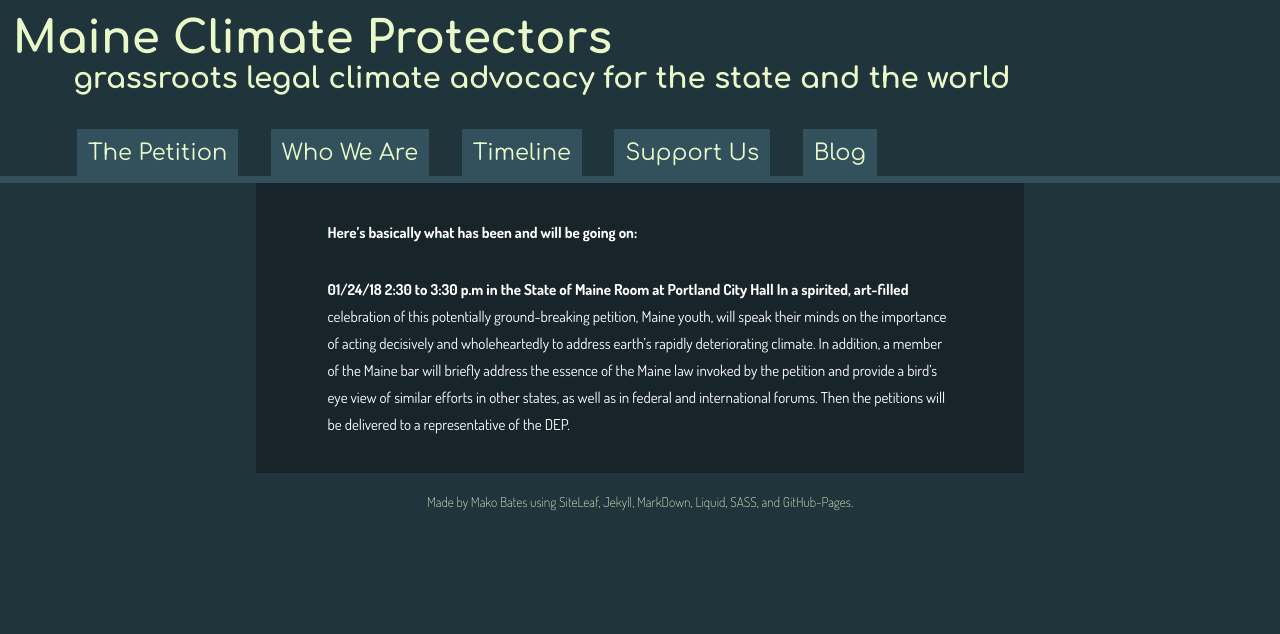
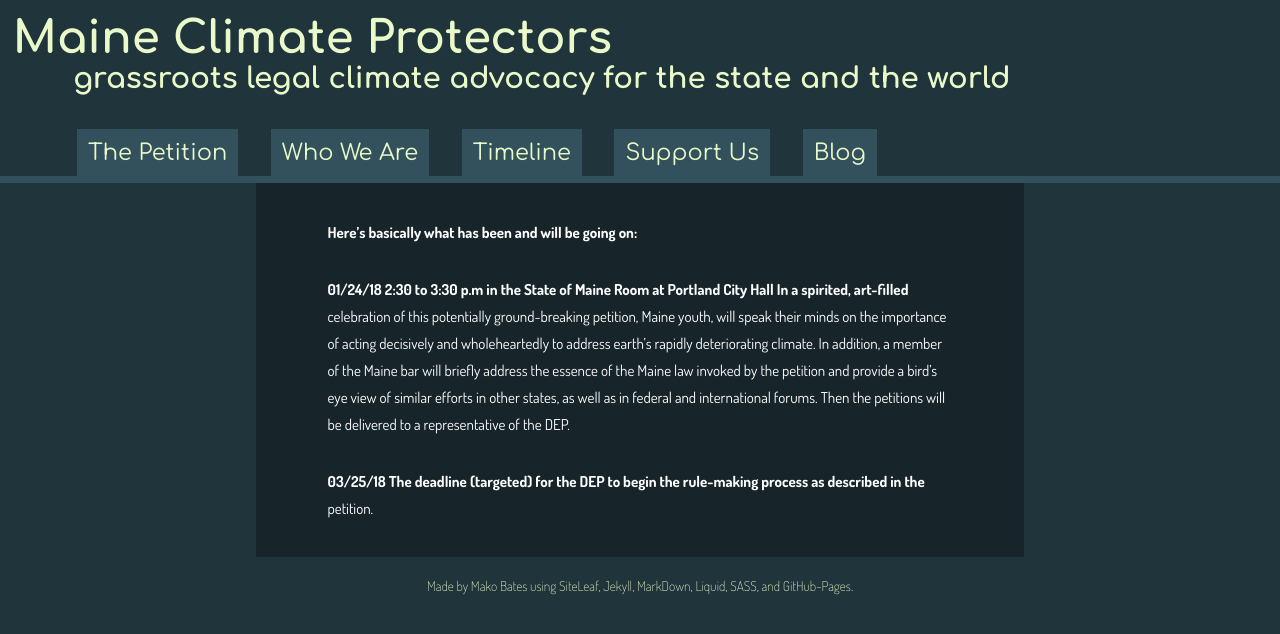
Before and after one commit to ShapeOfMatter/maine-climate-protectors, a Jekyll site: the page built from timeline.markdown, in a window 1280 px wide. Shown: the top 634 px of the page. Built offline with Jekyll 4.4.1, drawn with Linux system fonts in a browser that asks for light colours.

Commit message:
Updated Timeline

```diff
--- a/timeline.markdown
+++ b/timeline.markdown
@@ -6,6 +6,9 @@ events:
   text: |-
     2:30 to 3:30 p.m in the State of Maine Room at Portland City Hall
     In a spirited, art-filled celebration of this potentially ground-breaking petition, Maine youth, will speak their minds on the importance of acting decisively and wholeheartedly to address earth’s rapidly deteriorating climate. In addition, a member of the Maine bar will briefly address the essence of the Maine law invoked by the petition and provide a bird’s eye view of similar efforts in other states, as well as in federal and international forums. Then the petitions will be delivered to a representative of the DEP.
+- date: 2018-03-25 00:00:00 -04:00
+  text: The deadline (targeted) for the DEP to begin the rule-making process as described
+    in the petition.
 ---
 
 {% comment %}
```
